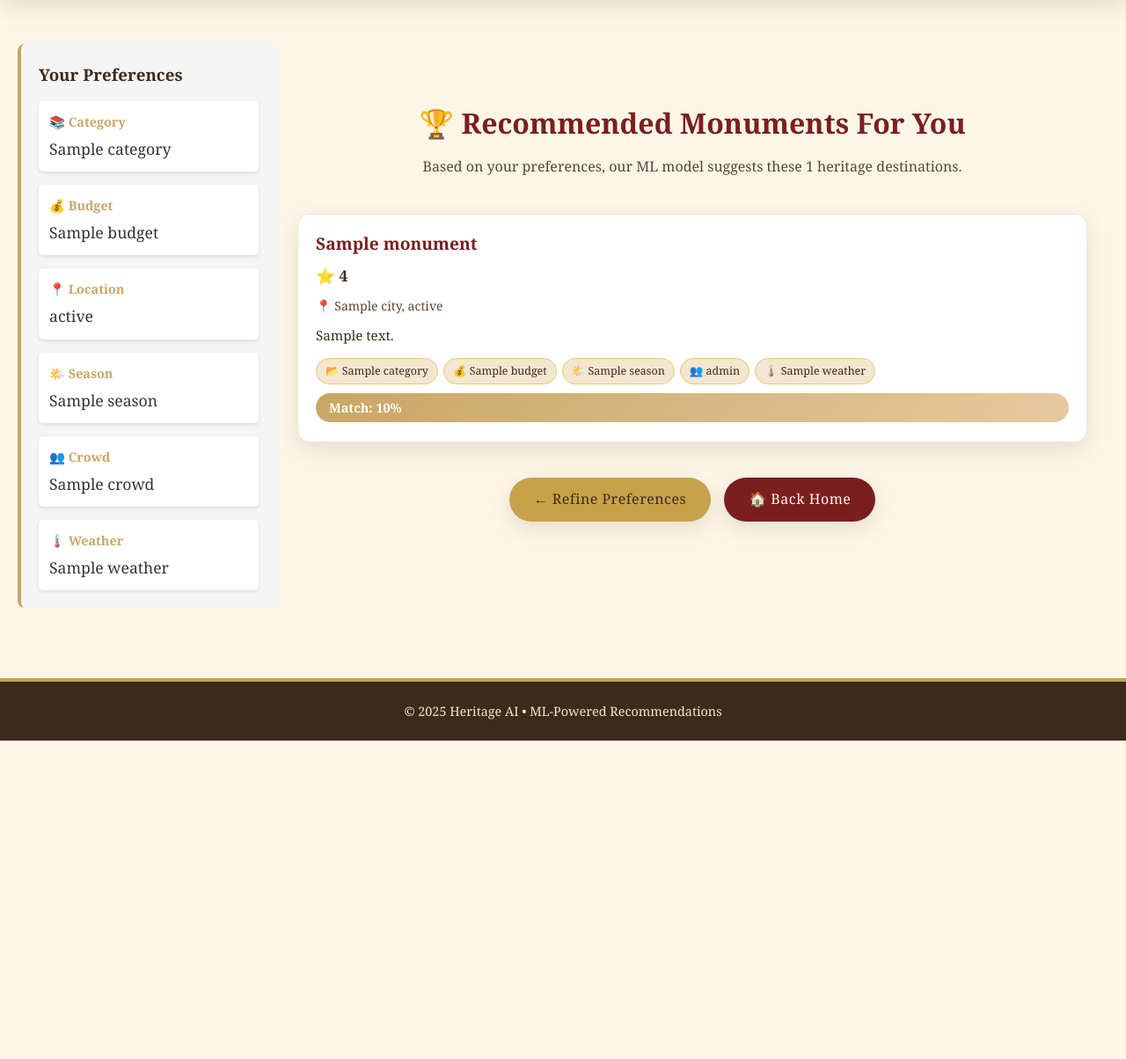
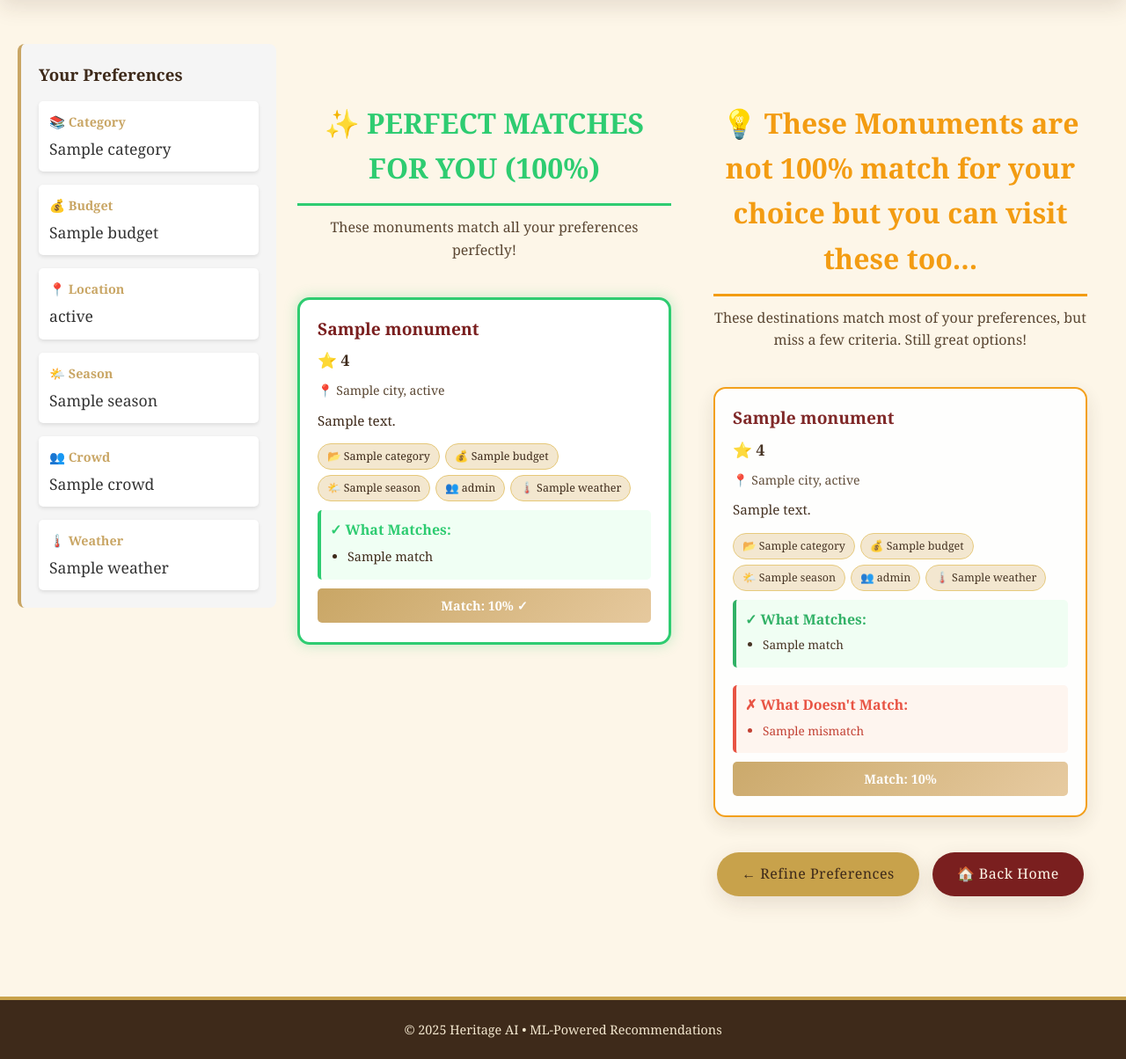
Before and after one commit to Sambhav-2310/AI-Based-Historical-Monument-Smart-Tourism-Recommendation-System, a Flask app: template Frontend/templates/results.html in a window 1280 px wide. Shown: the part 64-1268 px from the top of the page at 88% size. Before the commit the page ends 906 px from the top, so only its background shows below. Run offline with Flask 3, Linux system fonts and the light colour scheme; the template is opened without the code that fills it: most values are stand-ins (such as "Sample title", 1, 10 or a date in 2020).

Commit message:
feat: Add perfect vs partial match separation with detailed match criteria
- Separate recommendations into Perfect Matches (100%) and Partial Matches (<100%)
- Add check_match_details() function to identify matching/non-matching criteria
- Enhanced UI with color-coded sections (green for 100%, orange for partial)
- Display what matches and what doesn't for each recommendation
- Calculate adjusted match scores based on selected criteria
- Update API endpoint to include match details in response
- Improved UX with detailed feedback on why recommendations match or don't match

```diff
--- a/Frontend/templates/results.html
+++ b/Frontend/templates/results.html
@@ -151,18 +151,20 @@
     {% endif %}
 
     <!-- Results Section -->
-    {% if recommendations and recommendations|length > 0 %}
+    {% if perfect_matches and perfect_matches|length > 0 %}
 
+    <!-- PERFECT MATCHES SECTION -->
     <section class="section">
-      <h2 class="section-title">🏆 Recommended Monuments For You</h2>
+      <h2 class="section-title" style="color: #2ecc71; border-bottom: 3px solid #2ecc71; padding-bottom: 15px;">
+        ✨ PERFECT MATCHES FOR YOU (100%)
+      </h2>
       <p class="section-sub">
-        Based on your preferences, our ML model suggests these {{ recommendations|length }} heritage destinations.
+        These monuments match all your preferences perfectly!
       </p>
 
       <div class="cards-grid">
-
-        {% for rec in recommendations %}
-        <article class="card">
+        {% for rec in perfect_matches %}
+        <article class="card" style="border: 3px solid #2ecc71; box-shadow: 0 0 15px rgba(46, 204, 113, 0.3);">
           <div class="card-body">
             <!-- Monument Name & Rating -->
             <h3 class="card-title">{{ rec.monument }}</h3>
@@ -186,14 +188,99 @@
               <span class="tag">🌡️ {{ rec.weather }}</span>
             </div>
 
+            <!-- Match Details for Perfect Matches -->
+            {% if rec.match_details %}
+              <div style="margin-top: 10px; padding: 10px; background-color: #f0fff4; border-radius: 5px; border-left: 4px solid #2ecc71;">
+                <strong style="color: #2ecc71;">✓ What Matches:</strong>
+                <ul style="margin: 5px 0; padding-left: 20px; font-size: 0.9em;">
+                  {% for match in rec.match_details.matches %}
+                    <li>{{ match }}</li>
+                  {% endfor %}
+                </ul>
+              </div>
+            {% endif %}
+
             <!-- Match Score -->
-            <div class="match-score">
+            <div class="match-score" style="background-color: #2ecc71; color: white; text-align: center; padding: 8px; border-radius: 5px; font-weight: bold;">
+              Match: {{ rec.match_score }}% ✓
+            </div>
+          </div>
+        </article>
+        {% endfor %}
+      </div>
+    </section>
+    {% endif %}
+
+    <!-- PARTIAL MATCHES SECTION -->
+    {% if partial_matches and partial_matches|length > 0 %}
+    <section class="section">
+      <h2 class="section-title" style="color: #f39c12; border-bottom: 3px solid #f39c12; padding-bottom: 15px;">
+        💡 These Monuments are not 100% match for your choice but you can visit these too...
+      </h2>
+      <p class="section-sub">
+        These destinations match most of your preferences, but miss a few criteria. Still great options!
+      </p>
+
+      <div class="cards-grid">
+        {% for rec in partial_matches %}
+        <article class="card" style="border: 2px solid #f39c12; opacity: 0.95;">
+          <div class="card-body">
+            <!-- Monument Name & Rating -->
+            <h3 class="card-title">{{ rec.monument }}</h3>
+            <div class="card-rating">
+              <span class="star">⭐</span>
+              <strong>{{ rec.rating }}</strong>
+            </div>
+
+            <!-- Location -->
+            <p class="card-meta">📍 {{ rec.city }}, {{ rec.state }}</p>
+
+            <!-- Description -->
+            <p class="card-desc">{{ rec.description }}</p>
+
+            <!-- Details Tags -->
+            <div class="card-tags">
+              <span class="tag">📂 {{ rec.category }}</span>
+              <span class="tag">💰 {{ rec.budget }}</span>
+              <span class="tag">🌤️ {{ rec.season }}</span>
+              <span class="tag">👥 {{ rec.crowd_level }}</span>
+              <span class="tag">🌡️ {{ rec.weather }}</span>
+            </div>
+
+            <!-- Match Details for Partial Matches -->
+            {% if rec.match_details %}
+              <!-- What Matches -->
+              {% if rec.match_details.matches %}
+                <div style="margin-top: 10px; padding: 10px; background-color: #f0fff4; border-radius: 5px; border-left: 4px solid #27ae60; margin-bottom: 10px;">
+                  <strong style="color: #27ae60;">✓ What Matches:</strong>
+                  <ul style="margin: 5px 0; padding-left: 20px; font-size: 0.85em;">
+                    {% for match in rec.match_details.matches %}
+                      <li>{{ match }}</li>
+                    {% endfor %}
+                  </ul>
+                </div>
+              {% endif %}
+
+              <!-- What Doesn't Match -->
+              {% if rec.match_details.mismatches %}
+                <div style="margin-top: 10px; padding: 10px; background-color: #fff5f0; border-radius: 5px; border-left: 4px solid #e74c3c;">
+                  <strong style="color: #e74c3c;">✗ What Doesn't Match:</strong>
+                  <ul style="margin: 5px 0; padding-left: 20px; font-size: 0.85em; color: #c0392b;">
+                    {% for mismatch in rec.match_details.mismatches %}
+                      <li>{{ mismatch }}</li>
+                    {% endfor %}
+                  </ul>
+                </div>
+              {% endif %}
+            {% endif %}
+
+            <!-- Match Score -->
+            <div class="match-score" style="background-color: #f39c12; color: white; text-align: center; padding: 8px; border-radius: 5px; font-weight: bold; margin-top: 10px;">
               Match: {{ rec.match_score }}%
             </div>
           </div>
         </article>
         {% endfor %}
-
       </div>
 
       <!-- Action Buttons -->
@@ -203,9 +290,18 @@
       </div>
     </section>
 
-    {% else %}
+    {% elif perfect_matches and perfect_matches|length > 0 %}
+
+    <!-- Action Buttons (for perfect matches only) -->
+    <div style="text-align: center; margin-top: 40px; display: flex; justify-content: center; gap: 15px;">
+      <a href="/form" class="btn btn-gold">← Refine Preferences</a>
+      <a href="/" class="btn">🏠 Back Home</a>
+    </div>
+
+    {% endif %}
 
     <!-- No Results Case -->
+    {% if not perfect_matches and not partial_matches %}
     <section class="section" style="text-align: center;">
       <h2 class="section-title">[WARNING] No Recommendations Found</h2>
       <p class="section-sub">
@@ -215,7 +311,6 @@
         <a href="/form" class="btn btn-gold">← Try Different Preferences</a>
       </div>
     </section>
-
     {% endif %}
 
     {% endif %}
--- a/app.py
+++ b/app.py
@@ -20,6 +20,90 @@ Routes:
 from flask import Flask, render_template, request, jsonify, redirect, url_for
 from recommendation import get_recommendations
 import os
+
+
+# ============================================================
+# HELPER FUNCTIONS
+# ============================================================
+
+def check_match_details(rec, user_prefs):
+    """
+    Check what matches and what doesn't match for a recommendation.
+    Returns dict with match details and calculates perfect match.
+    """
+    matches = []
+    mismatches = []
+    selected_criteria_count = 0
+    matched_criteria_count = 0
+
+    # Check category
+    if user_prefs.get('category'):
+        selected_criteria_count += 1
+        if user_prefs['category'].lower() in rec['category'].lower():
+            matches.append(f"Category: {rec['category']}")
+            matched_criteria_count += 1
+        else:
+            mismatches.append(f"Category: Expected {user_prefs['category']}, got {rec['category']}")
+
+    # Check budget
+    if user_prefs.get('budget'):
+        selected_criteria_count += 1
+        if user_prefs['budget'].lower() == rec['budget'].lower():
+            matches.append(f"Budget: {rec['budget']}")
+            matched_criteria_count += 1
+        else:
+            mismatches.append(f"Budget: Expected {user_prefs['budget']}, got {rec['budget']}")
+
+    # Check location/state
+    if user_prefs.get('state_city'):
+        selected_criteria_count += 1
+        user_loc = user_prefs['state_city'].lower()
+        rec_city = rec['city'].lower()
+        rec_state = rec['state'].lower()
+        if user_loc in rec_city or user_loc in rec_state:
+            matches.append(f"Location: {rec['city']}, {rec['state']}")
+            matched_criteria_count += 1
+        else:
+            mismatches.append(f"Location: Expected {user_prefs['state_city']}, got {rec['city']}, {rec['state']}")
+
+    # Check season
+    if user_prefs.get('season'):
+        selected_criteria_count += 1
+        if user_prefs['season'].lower() in rec['season'].lower():
+            matches.append(f"Season: {rec['season']}")
+            matched_criteria_count += 1
+        else:
+            mismatches.append(f"Season: Expected {user_prefs['season']}, got {rec['season']}")
+
+    # Check crowd level
+    if user_prefs.get('crowd'):
+        selected_criteria_count += 1
+        if user_prefs['crowd'].lower() == rec['crowd_level'].lower():
+            matches.append(f"Crowd: {rec['crowd_level']}")
+            matched_criteria_count += 1
+        else:
+            mismatches.append(f"Crowd: Expected {user_prefs['crowd']}, got {rec['crowd_level']}")
+
+    # Check weather
+    if user_prefs.get('weather'):
+        selected_criteria_count += 1
+        if user_prefs['weather'].lower() == rec['weather'].lower():
+            matches.append(f"Weather: {rec['weather']}")
+            matched_criteria_count += 1
+        else:
+            mismatches.append(f"Weather: Expected {user_prefs['weather']}, got {rec['weather']}")
+
+    # Calculate perfect match: if all selected criteria match, it's 100%
+    is_perfect_match = (selected_criteria_count > 0 and matched_criteria_count == selected_criteria_count)
+    adjusted_match_score = 100.0 if is_perfect_match else rec.get('match_score', 0)
+
+    return {
+        'matches': matches,
+        'mismatches': mismatches,
+        'match_percentage': rec.get('match_score', 0),
+        'adjusted_match_percentage': adjusted_match_score,
+        'is_perfect_match': is_perfect_match
+    }
 
 
 # ============================================================
@@ -176,21 +260,45 @@ def results():
                 error_message = "❌ No recommendations found. Please try different preferences."
                 return render_template('results.html',
                                      recommendations=[],
+                                     perfect_matches=[],
+                                     partial_matches=[],
                                      user_prefs=user_prefs,
                                      error_message=error_message)
 
+            # Step 5: Separate perfect matches from partial matches and add match details
+            perfect_matches = []
+            partial_matches = []
+
+            for rec in recommendations:
+                match_details = check_match_details(rec, user_prefs)
+                rec['match_details'] = match_details
+
+                # Use adjusted match score for categorization
+                if match_details['adjusted_match_percentage'] == 100.0:
+                    # Update the display score to 100% for perfect matches
+                    rec['match_score'] = 100.0
+                    perfect_matches.append(rec)
+                else:
+                    partial_matches.append(rec)
+
             print(f"\n✅ Successfully generated {len(recommendations)} recommendations")
+            print(f"   Perfect matches (100%): {len(perfect_matches)}")
+            print(f"   Partial matches (<100%): {len(partial_matches)}")
 
         except Exception as e:
             error_message = f"❌ Error processing request: {str(e)}"
             print(f"Error: {error_message}")
             return render_template('results.html',
                                  recommendations=[],
+                                 perfect_matches=[],
+                                 partial_matches=[],
                                  user_prefs={},
                                  error_message=error_message)
 
     return render_template('results.html',
                          recommendations=recommendations,
+                         perfect_matches=perfect_matches if request.method == 'POST' else [],
+                         partial_matches=partial_matches if request.method == 'POST' else [],
                          user_prefs=user_prefs,
                          error_message=error_message)
 
@@ -248,6 +356,14 @@ def api_get_recommendations():
 
         # Get recommendations
         recommendations = get_recommendations(user_prefs, num_recommendations=15)
+
+        # Add match details to each recommendation and adjust scores
+        for rec in recommendations:
+            match_details = check_match_details(rec, user_prefs)
+            rec['match_details'] = match_details
+            # Update score to 100% if all selected criteria match
+            if match_details['adjusted_match_percentage'] == 100.0:
+                rec['match_score'] = 100.0
 
         return jsonify({
             'success': True,
```
Also changed, not shown: recommendation.py (+0 -15 lines), test_partial_match.py (added, +49 -0 lines), test_perfect_match.py (added, +49 -0 lines).
